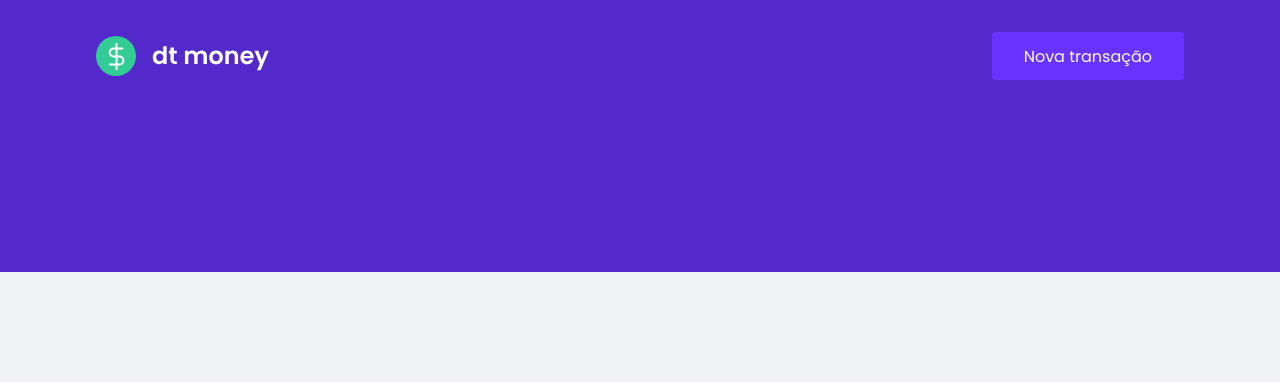
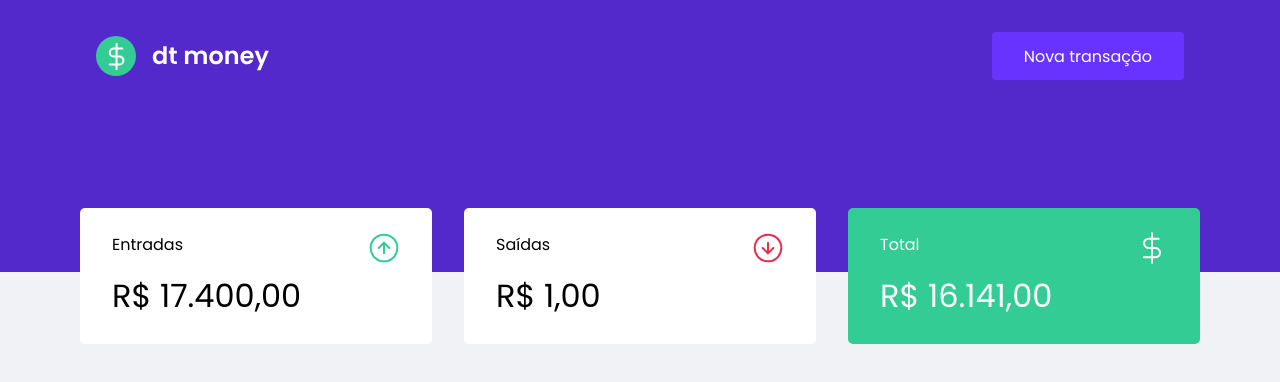
Before and after one commit to mspavanelli/dt-money, a React (Create React App) app: page / in a window 1280 px wide. Shown: the top 382 px of the page. Built offline with nearby package versions, Linux system fonts and the light colour scheme.

Commit message:
:sparkles: feat: add summary

```diff
--- a/src/App.tsx
+++ b/src/App.tsx
@@ -1,12 +1,14 @@
 import { GlobalStyles } from './theme/global'
 
 import Header from './components/Header'
+import Dashboard from './components/Dashboard'
 
 const App = () => {
   return (
     <>
       <GlobalStyles />
       <Header />
+      <Dashboard />
     </>
   )
 }
--- /dev/null
+++ b/src/components/Dashboard/index.tsx
@@ -0,0 +1,7 @@
+import Summary from '../Summary'
+
+const Dashboard = () => {
+  return <Summary />
+}
+
+export default Dashboard
--- /dev/null
+++ b/src/components/Summary/index.tsx
@@ -0,0 +1,32 @@
+import { Card, Container } from './styles'
+
+import IncomesIcon from '../../assets/incomes.svg'
+import OutcomesIcon from '../../assets/outcomes.svg'
+import TotalIcon from '../../assets/total.svg'
+import { formatMoney } from '../../utils/formatMoney'
+
+const Summary = () => {
+  return (
+    <Container>
+      <Card>
+        <h3>Entradas</h3>
+        <strong>{formatMoney(17400)}</strong>
+        <img src={IncomesIcon} alt='Entradas' />
+      </Card>
+
+      <Card>
+        <h3>Saídas</h3>
+        <strong>{formatMoney(1)}</strong>
+        <img src={OutcomesIcon} alt='Saídas' />
+      </Card>
+
+      <Card featured>
+        <h3>Total</h3>
+        <strong>{formatMoney(16141)}</strong>
+        <img src={TotalIcon} alt='Total' />
+      </Card>
+    </Container>
+  )
+}
+
+export default Summary
--- /dev/null
+++ b/src/components/Summary/styles.ts
@@ -0,0 +1,46 @@
+import styled, { css } from 'styled-components'
+
+export const Container = styled.section`
+  display: grid;
+  grid-template-columns: repeat(3, 1fr);
+  grid-column-gap: 2rem;
+
+  max-width: 1120px;
+  margin: -4rem auto;
+`
+
+type CardProps = {
+  featured?: boolean
+}
+
+export const Card = styled.div`
+  background: ${({ featured }: CardProps) =>
+    featured ? `var(--green)` : `#fff`};
+  border-radius: 5px;
+  position: relative;
+
+  color: ${({ featured }: CardProps) => (featured ? `#fff` : `inital`)};
+
+  height: 8.5rem;
+  padding: 1.5rem 2rem;
+
+  display: flex;
+  flex-direction: column;
+  align-items: flex-start;
+  justify-content: space-between;
+
+  h3 {
+    font-size: 1rem;
+    font-weight: 400;
+  }
+
+  strong {
+    font-size: 2rem;
+    font-weight: 400;
+  }
+
+  img {
+    position: absolute;
+    right: 2rem;
+  }
+`
```
